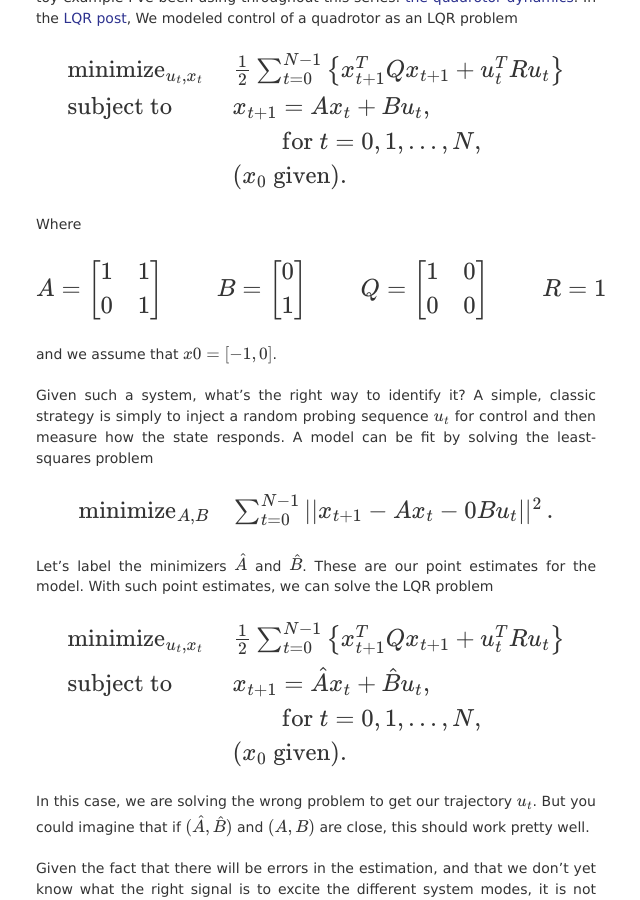
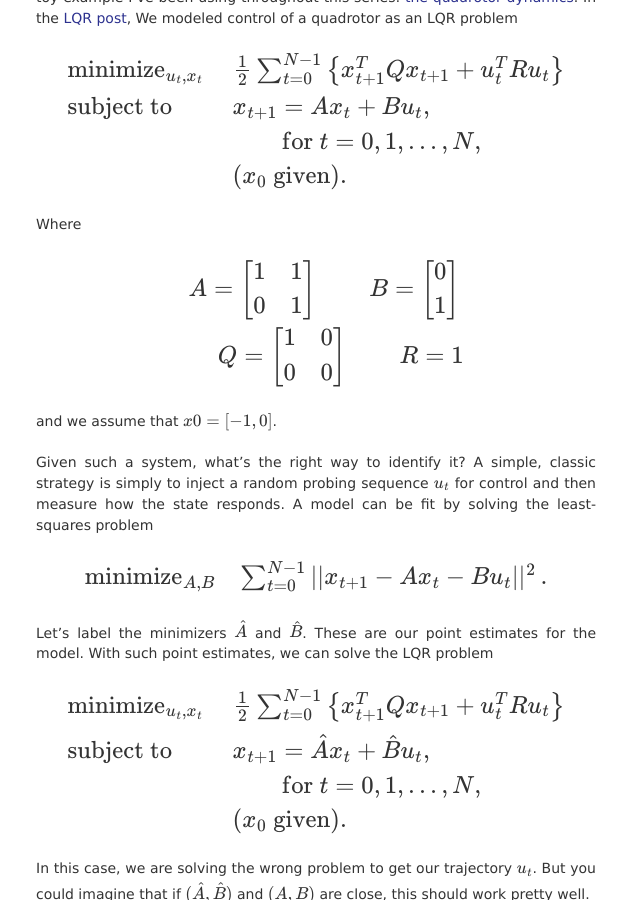
Before and after one commit to benjamin-recht/benjamin-recht.github.io, a Jekyll site: the page built from _posts/2018-02-26-nominal.md, in a window 1280 px wide and 900 px high, scrolled down 1321 px. Shown: the whole window, without its empty margins (324-964 px from the left). Built offline with Jekyll 4.4.1, drawn with Linux system fonts in a browser that asks for light colours; nearby versions of some CDN libraries; formulas are drawn with MathJax 3; comment, search, counter and statistics services are not loaded.

Commit message:
resizing figures

```diff
--- a/_posts/2018-02-26-nominal.md
+++ b/_posts/2018-02-26-nominal.md
@@ -40,13 +40,16 @@
 Where
 
 $$
+\begin{aligned}
 A = \begin{bmatrix} 1 & 1 \\ 0 & 1 \end{bmatrix}\,
 \qquad
 B = \begin{bmatrix} 0\\  1 \end{bmatrix}\,
+\\
 \qquad
 Q = \begin{bmatrix} 1 & 0 \\ 0 & 0 \end{bmatrix}\,
 \qquad
 R = 1
+\end{aligned}
 $$
 
 and we assume that $x0 = [-1,0]$.
@@ -55,7 +58,7 @@
 
 $$
 \begin{array}{ll}
-\mbox{minimize}_{A,B} & \sum_{t=0}^{N-1} ||x_{t+1} - A x_t -0  B u_t||^2\,.
+\mbox{minimize}_{A,B} & \sum_{t=0}^{N-1} ||x_{t+1} - A x_t -  B u_t||^2\,.
 \end{array}
 $$
 
@@ -98,7 +101,7 @@
 The story changes if I include error bars.  Now, rather than plotting the best performance, I plot the median performance
 
 {: .center}
-![position](/assets/rl/policies/cost_finite_err_bars.png){:width="270px"}
+![position](/assets/rl/policies/cost_finite_err_bars.png){:width="500px"}
 
 
 The error bars here are encompassing the max and min over all trials. Policy gradient looks much worse than it did before. And indeed, it’s variance is rather high. After 4000 rollouts, it’s median performance is on par with the nominal control with a single rollout. But note that the worst case performance is still unstable even with 5000 simulations.
```
